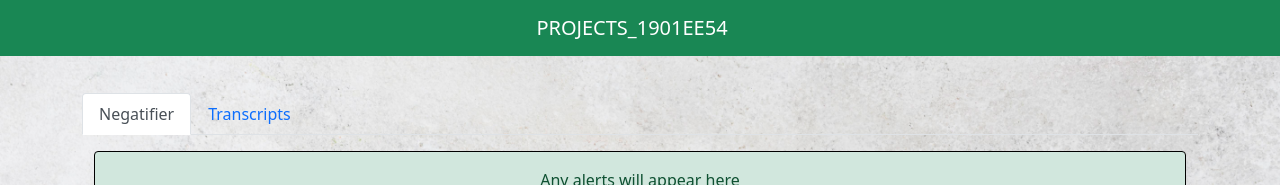
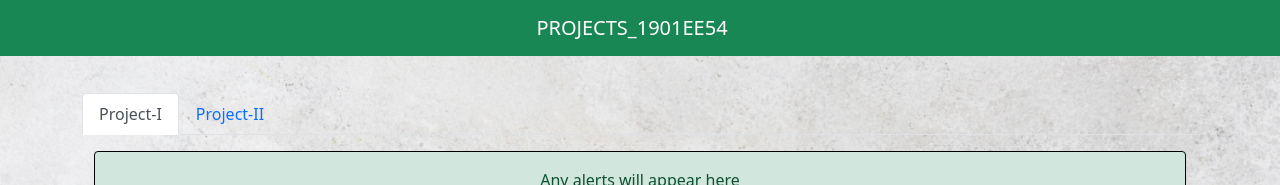
Before and after one commit to saurav0530/negatifier-frontend, a React (Create React App) app: page / in a window 1280 px wide. Shown: the top 185 px of the page. Built offline with nearby package versions, Linux system fonts and the light colour scheme.

Commit message:
Changing title

```diff
--- a/src/App.js
+++ b/src/App.js
@@ -21,10 +21,10 @@ function App() {
 				</Navbar>
 				<Container style={{width:'100vw',marginTop:'70pt'}}>
 					<Tabs defaultActiveKey="home" id="uncontrolled-tab-example" className="mb-3">
-						<Tab eventKey="home" title="Negatifier" >
+						<Tab eventKey="home" title="Project-I" >
 							<Home></Home>
 						</Tab>
-						<Tab eventKey="profile" title="Transcripts">
+						<Tab eventKey="profile" title="Project-II">
 							<Transcript></Transcript>
 						</Tab>
 					</Tabs>
```
